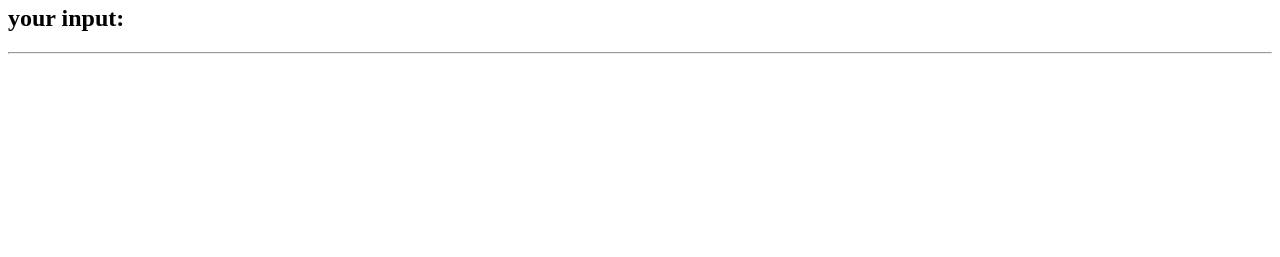
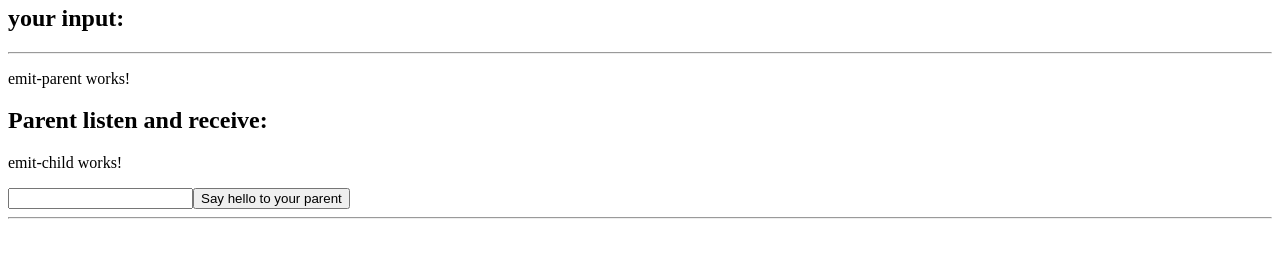
Before and after one commit to slimouGit/angular-sandbox, an Angular app in the folder sandbox/: page / in a window 1280 px wide. Shown: the part 511-768 px from the top of the page. Built offline with nearby package versions, Linux system fonts and the light colour scheme.

Commit message:
Eventemitter Input Output

```diff
--- a/sandbox/src/app/app.component.html
+++ b/sandbox/src/app/app.component.html
@@ -2,3 +2,4 @@
 <app-one-way-binding></app-one-way-binding>
 <app-event-binding></app-event-binding>
 <app-two-way-binding></app-two-way-binding>
+<app-emit-parent></app-emit-parent>
--- a/sandbox/src/app/app.module.ts
+++ b/sandbox/src/app/app.module.ts
@@ -8,6 +8,8 @@ import { PropertyBindingComponent } from './property-binding/property-binding.co
 import { OneWayBindingComponent } from './one-way-binding/one-way-binding.component';
 import { EventBindingComponent } from './event-binding/event-binding.component';
 import { TwoWayBindingComponent } from './two-way-binding/two-way-binding.component';
+import { EmitParentComponent } from './emit-parent/emit-parent.component';
+import { EmitChildComponent } from './emit-parent/emit-child/emit-child.component';
 
 @NgModule({
   declarations: [
@@ -15,7 +17,9 @@ import { TwoWayBindingComponent } from './two-way-binding/two-way-binding.compon
     PropertyBindingComponent,
     OneWayBindingComponent,
     EventBindingComponent,
-    TwoWayBindingComponent
+    TwoWayBindingComponent,
+    EmitParentComponent,
+    EmitChildComponent
   ],
   imports: [
     BrowserModule,
--- /dev/null
+++ b/sandbox/src/app/emit-parent/emit-child/emit-child.component.html
@@ -0,0 +1,4 @@
+<p>emit-child works!</p>
+
+<input type="text" [(ngModel)]="helloToParent">
+<button (click)="greetingParentInFunctionFromChild(helloToParent)">Say hello to your parent</button>
--- /dev/null
+++ b/sandbox/src/app/emit-parent/emit-child/emit-child.component.ts
@@ -0,0 +1,16 @@
+import { Component,Output,EventEmitter} from '@angular/core';
+
+@Component({
+  selector: 'app-emit-child',
+  templateUrl: './emit-child.component.html',
+  styleUrls: ['./emit-child.component.css']
+})
+export class EmitChildComponent  {
+  helloToParent:string = '';
+  @Output() greetingEvent = new EventEmitter<string>();
+
+  greetingParentInFunctionFromChild(hello:string){
+    this.greetingEvent.emit(hello);
+  }
+
+}
--- /dev/null
+++ b/sandbox/src/app/emit-parent/emit-parent.component.html
@@ -0,0 +1,5 @@
+<p>emit-parent works!</p>
+<h2>Parent listen and receive: {{greetigFromChild}}</h2>
+<app-emit-child (greetingEvent)="receiveGreetingFromFunctionInParent($event)"></app-emit-child>
+
+<hr>
--- /dev/null
+++ b/sandbox/src/app/emit-parent/emit-parent.component.ts
@@ -0,0 +1,16 @@
+import { Component,Input } from '@angular/core';
+
+@Component({
+  selector: 'app-emit-parent',
+  templateUrl: './emit-parent.component.html',
+  styleUrls: ['./emit-parent.component.css']
+})
+export class EmitParentComponent  {
+
+  @Input() greetigFromChild:string = '';
+
+  receiveGreetingFromFunctionInParent(hello:string){
+    this.greetigFromChild = hello;
+  }
+
+}
```
Also changed, not shown: sandbox/src/app/emit-parent/emit-child/emit-child.component.css (added), sandbox/src/app/emit-parent/emit-parent.component.css (added), 2 other files (tests, documents, lock files or other folders).
